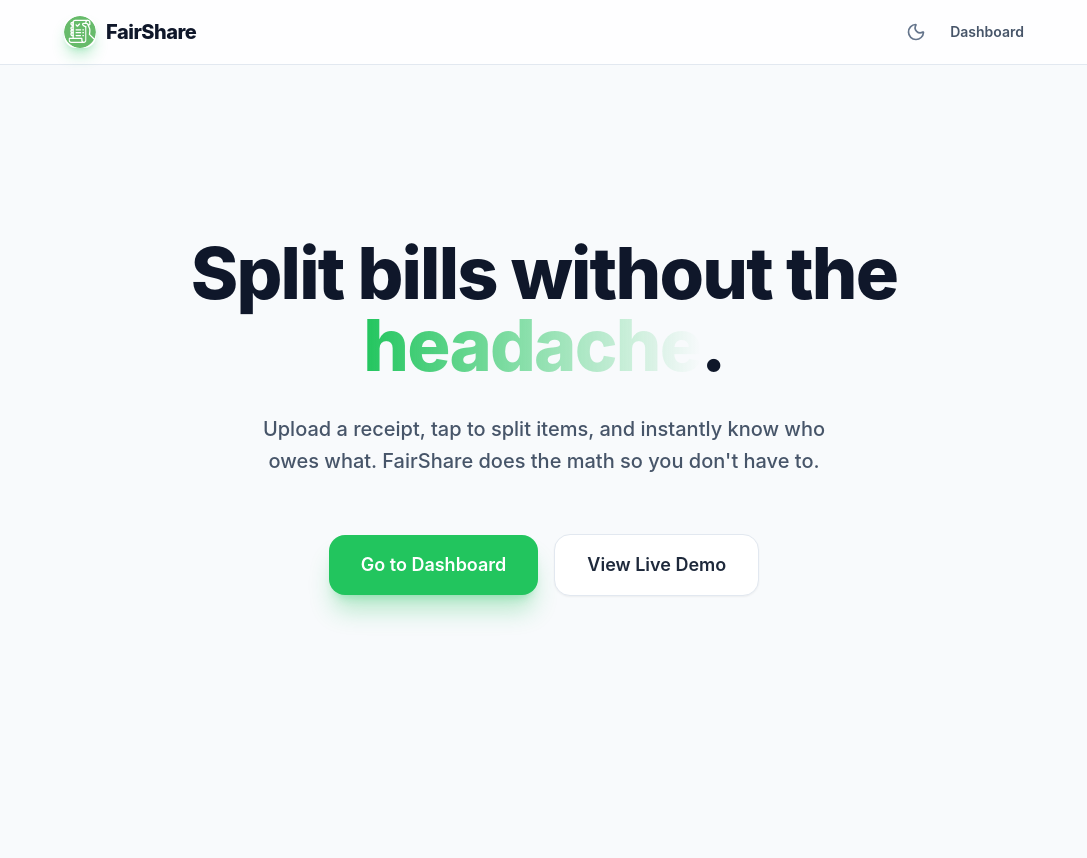
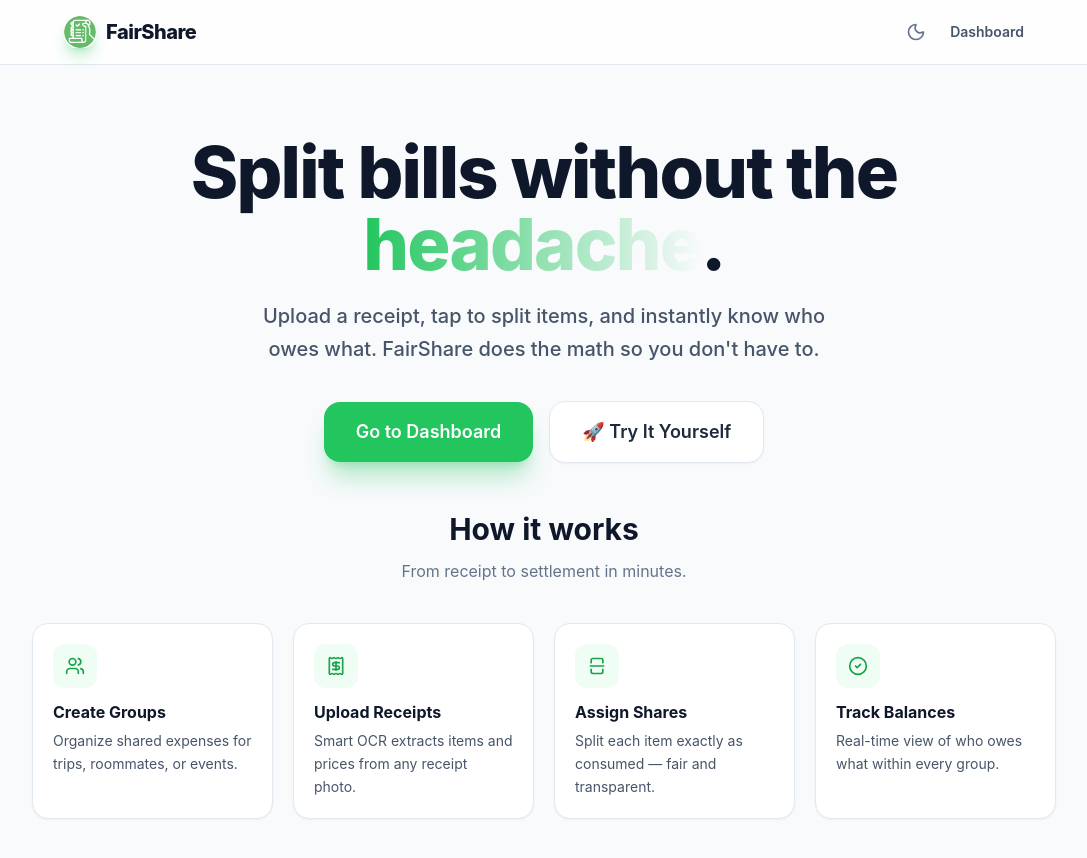
Before and after one commit to satwikm39/FairShare, a React (Vite) app in the folder frontend/: page / in a window 1280 px wide. Shown: the top 858 px of the page, without its empty margins (96-1183 px from the left). Before the commit the page ends 800 px from the top, so only its background shows below. Built offline with nearby package versions, Linux system fonts and the light colour scheme; no server answers.

Commit message:
fix: Double scroll problem on trackpad

```diff
--- a/frontend/src/views/Home.tsx
+++ b/frontend/src/views/Home.tsx
@@ -1,17 +1,42 @@
 import { Link } from 'react-router-dom';
 import { Button } from '../components/ui/Button';
+import { Users, Receipt, SplitSquareVertical, CheckCircle2 } from 'lucide-react';
+
+const features = [
+  {
+    title: 'Create Groups',
+    description: 'Organize shared expenses for trips, roommates, or events.',
+    icon: Users,
+  },
+  {
+    title: 'Upload Receipts',
+    description: 'Smart OCR extracts items and prices from any receipt photo.',
+    icon: Receipt,
+  },
+  {
+    title: 'Assign Shares',
+    description: 'Split each item exactly as consumed — fair and transparent.',
+    icon: SplitSquareVertical,
+  },
+  {
+    title: 'Track Balances',
+    description: 'Real-time view of who owes what within every group.',
+    icon: CheckCircle2,
+  },
+];
 
 export function Home() {
   return (
-    <div className="flex flex-col items-center justify-center min-h-[80vh]">
-      <div className="max-w-3xl text-center space-y-8">
+    <div className="flex flex-col items-center px-4 py-8 sm:py-10">
+      {/* Hero */}
+      <div className="max-w-3xl text-center space-y-5 mb-10 sm:mb-12">
         <h1 className="text-5xl sm:text-7xl font-extrabold tracking-tight text-slate-900 dark:text-white leading-tight">
           Split bills without the <span className="bg-gradient-to-r from-brand-500 to-brand-400 bg-clip-text text-transparent">headache</span>.
         </h1>
         <p className="text-xl text-slate-600 dark:text-slate-300 max-w-xl mx-auto font-medium leading-relaxed">
           Upload a receipt, tap to split items, and instantly know who owes what. FairShare does the math so you don't have to.
         </p>
-        <div className="flex flex-col sm:flex-row items-center justify-center gap-4 pt-6">
+        <div className="flex flex-col sm:flex-row items-center justify-center gap-4 pt-4">
           <Link to="/dashboard" className="w-full sm:w-auto">
             <Button className="w-full text-lg px-8 py-4 rounded-2xl shadow-xl shadow-brand-500/30">
               Go to Dashboard
@@ -19,9 +44,37 @@ export function Home() {
           </Link>
           <Link to="/demo" className="w-full sm:w-auto">
             <Button variant="secondary" className="w-full text-lg px-8 py-4 rounded-2xl shadow-sm hover:shadow-md">
-              View Live Demo
+              🚀 Try It Yourself
             </Button>
           </Link>
+        </div>
+      </div>
+
+      {/* Feature Highlights */}
+      <div className="w-full max-w-5xl">
+        <h2 className="text-2xl sm:text-3xl font-bold text-center text-slate-900 dark:text-white mb-3">
+          How it works
+        </h2>
+        <p className="text-center text-slate-500 dark:text-slate-400 mb-10 max-w-lg mx-auto">
+          From receipt to settlement in minutes.
+        </p>
+        <div className="grid sm:grid-cols-2 lg:grid-cols-4 gap-5">
+          {features.map((feature, idx) => (
+            <div
+              key={idx}
+              className="group bg-white dark:bg-slate-800/60 rounded-2xl p-5 border border-slate-200 dark:border-slate-700/60 shadow-sm hover:shadow-lg hover:border-brand-300 dark:hover:border-brand-600 transition-all duration-300"
+            >
+              <div className="w-11 h-11 rounded-xl bg-brand-50 dark:bg-brand-900/30 flex items-center justify-center text-brand-600 dark:text-brand-400 mb-3 group-hover:scale-110 transition-transform duration-300">
+                <feature.icon className="w-5 h-5" />
+              </div>
+              <h3 className="text-base font-bold text-slate-900 dark:text-white mb-1.5">
+                {feature.title}
+              </h3>
+              <p className="text-sm text-slate-600 dark:text-slate-400 leading-relaxed">
+                {feature.description}
+              </p>
+            </div>
+          ))}
         </div>
       </div>
     </div>
--- a/frontend/src/views/LiveDemo.tsx
+++ b/frontend/src/views/LiveDemo.tsx
@@ -1,94 +1,75 @@
-import { Camera, CheckCircle2, Clock, Users, Receipt, SplitSquareVertical } from 'lucide-react';
+import { Rocket, Globe, Database, UserX, Clock } from 'lucide-react';
 import { Button } from '../components/ui/Button';
 import { Link } from 'react-router-dom';
 import { enableDemoMode } from '../config/demo';
 
-export function LiveDemo() {
-  const features = [
+const bullets = [
   {
-      title: 'Create Groups',
-      description: 'Easily organize shared expenses by creating groups for trips, roommates, or events.',
-      icon: Users,
+    icon: Globe,
+    text: 'Runs entirely in your browser — no servers involved.',
   },
   {
-      title: 'Upload Receipts',
-      description: 'Snap a picture of your receipt and let our smart OCR technology extract items and prices.',
-      icon: Receipt,
+    icon: Database,
+    text: 'Pre-loaded with sample groups, bills, and members to explore.',
   },
   {
-      title: 'Assign Shares',
-      description: 'Split each item exactly as consumed. No more confusing math or unfair splits.',
-      icon: SplitSquareVertical,
-    },
-    {
-      title: 'Track Balances',
-      description: 'See exactly who owes what in real-time within your group dashboard.',
-      icon: CheckCircle2,
+    icon: UserX,
+    text: 'No signup or account required. Jump right in.',
   },
 ];
 
+export function LiveDemo() {
   return (
-    <div className="max-w-4xl mx-auto px-4 py-12">
-      <div className="text-center mb-16">
-        <div className="inline-flex items-center justify-center p-4 bg-brand-50 dark:bg-brand-900/20 rounded-full mb-6">
-          <Camera className="w-12 h-12 text-brand-500" />
+    <div className="max-w-2xl mx-auto px-4 py-6 sm:py-8 flex flex-col items-center text-center">
+      {/* Icon */}
+      <div className="inline-flex items-center justify-center p-5 bg-brand-50 dark:bg-brand-900/20 rounded-full mb-4 shadow-lg shadow-brand-500/10">
+        <Rocket className="w-14 h-14 text-brand-500" />
       </div>
-        <h1 className="text-4xl sm:text-5xl font-extrabold tracking-tight text-slate-900 dark:text-white mb-6">
-          Live Demo Coming Soon!
+
+      {/* Heading */}
+      <h1 className="text-4xl sm:text-5xl font-extrabold tracking-tight text-slate-900 dark:text-white mb-4 leading-tight">
+        Try FairShare — <br className="hidden sm:block" />No Signup Required
       </h1>
-        <p className="text-xl text-slate-600 dark:text-slate-300 max-w-2xl mx-auto leading-relaxed mb-8">
-          Experience FairShare instantly! Our interactive demo runs entirely in your browser using local storage. No signup required, and no data is saved to our servers.
+      <p className="text-lg text-slate-600 dark:text-slate-300 max-w-lg mx-auto leading-relaxed mb-6">
+        Experience the full app instantly. The interactive demo runs locally in your browser so you can explore every feature risk-free.
       </p>
 
+      {/* CTA */}
       <Button
-          className="text-lg px-8 py-4 rounded-2xl shadow-xl shadow-brand-500/20 hover:shadow-brand-500/40 transition-all font-bold animate-bounce hover:animate-none"
+        className="text-lg px-10 py-4 rounded-2xl shadow-xl shadow-brand-500/25 hover:shadow-brand-500/40 transition-all font-bold mb-8"
         onClick={() => {
           enableDemoMode();
           window.location.href = '/dashboard';
         }}
       >
-          Try it out now
+        🚀 Launch Demo
       </Button>
+
+      {/* Bullet points */}
+      <div className="w-full bg-white dark:bg-slate-800/60 rounded-2xl border border-slate-200 dark:border-slate-700/60 p-6 space-y-5 mb-6 text-left">
+        {bullets.map((b, idx) => (
+          <div key={idx} className="flex items-start gap-4">
+            <div className="flex-shrink-0 w-10 h-10 rounded-xl bg-brand-50 dark:bg-brand-900/30 flex items-center justify-center text-brand-600 dark:text-brand-400">
+              <b.icon className="w-5 h-5" />
             </div>
-
-      <div className="bg-white dark:bg-slate-800 rounded-2xl shadow-sm border border-slate-200 dark:border-slate-700 p-8 mb-12">
-        <h2 className="text-2xl font-bold text-slate-900 dark:text-white mb-8 text-center">
-          What you'll see in the demo:
-        </h2>
-        <div className="grid sm:grid-cols-2 gap-8">
-          {features.map((feature, idx) => (
-            <div key={idx} className="flex gap-4">
-              <div className="flex-shrink-0">
-                <div className="w-12 h-12 rounded-xl bg-brand-50 dark:bg-brand-900/20 flex items-center justify-center text-brand-600 dark:text-brand-400">
-                  <feature.icon className="w-6 h-6" />
-                </div>
-              </div>
-              <div>
-                <h3 className="text-lg font-bold text-slate-900 dark:text-white mb-2">
-                  {feature.title}
-                </h3>
-                <p className="text-slate-600 dark:text-slate-400 leading-relaxed">
-                  {feature.description}
-                </p>
-              </div>
+            <span className="text-slate-700 dark:text-slate-300 font-medium leading-relaxed pt-2">
+              {b.text}
+            </span>
           </div>
         ))}
       </div>
+
+      {/* Footer info */}
+      <div className="inline-flex items-center gap-2 text-brand-600 dark:text-brand-400 bg-brand-50 dark:bg-brand-900/20 px-4 py-2 rounded-full font-medium text-sm mb-4">
+        <Clock className="w-4 h-4" />
+        <span>Demo data resets when you clear your browser storage.</span>
       </div>
 
-      <div className="text-center space-y-6">
-        <div className="inline-flex items-center gap-2 text-brand-600 dark:text-brand-400 bg-brand-50 dark:bg-brand-900/20 px-4 py-2 rounded-full font-medium">
-          <Clock className="w-4 h-4" />
-          <span>The demo resets automatically if you clear your browser data.</span>
-        </div>
-        <div>
       <Link to="/">
-            <Button variant="secondary" className="px-8 mt-4">
+        <Button variant="secondary" className="px-8">
           Return Home
         </Button>
       </Link>
     </div>
-      </div>
-    </div>
   );
 }
```
Lines whose indentation alone changed are shown as unchanged.
